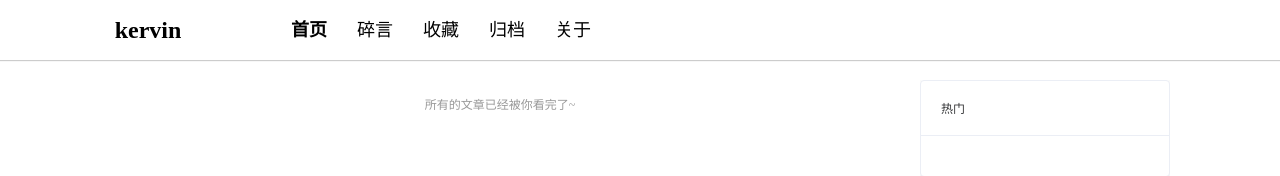
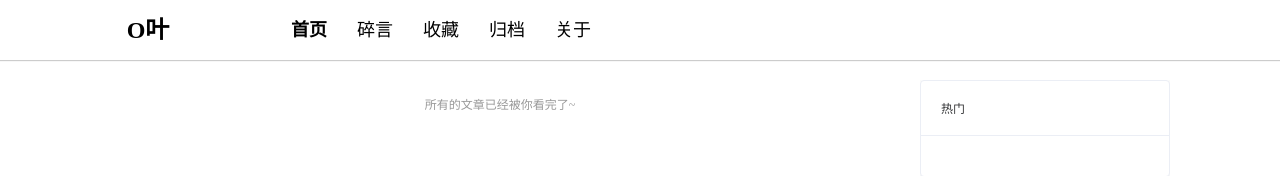
Before and after one commit to rongmingye/vue-blog, a Vue app: page /#/home in a window 1280 px wide. Shown: the top 176 px of the page. Built offline with nearby package versions, Linux system fonts and the light colour scheme.

Commit message:
feat: 修改标题

```diff
--- a/src/components/header.vue
+++ b/src/components/header.vue
@@ -1,6 +1,6 @@
 <template>
 	<div class="clearfix" style="height: 100%;">
-		<h3 style="float: left; width: 20vw; font-size: 24px">kervin</h3>
+		<h3 style="float: left; width: 20vw; font-size: 24px">O叶</h3>
 		<ul class="nav" style="float: left;">
 			<li v-for="(item, index) in nav" :key="index" :class="{active: selectedIndex == index}" @click="selectNav(index)">
 				<router-link :to="item.path">{{item.title}}</router-link>
```
